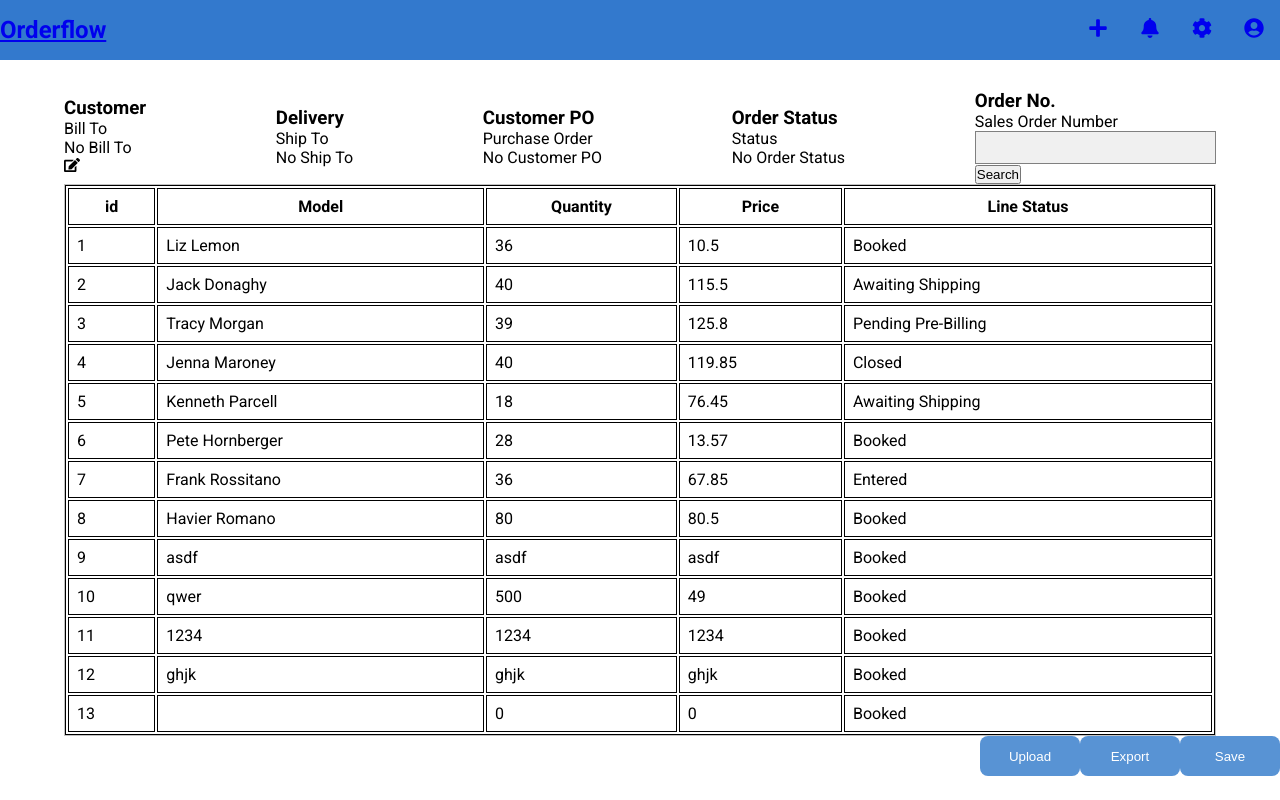
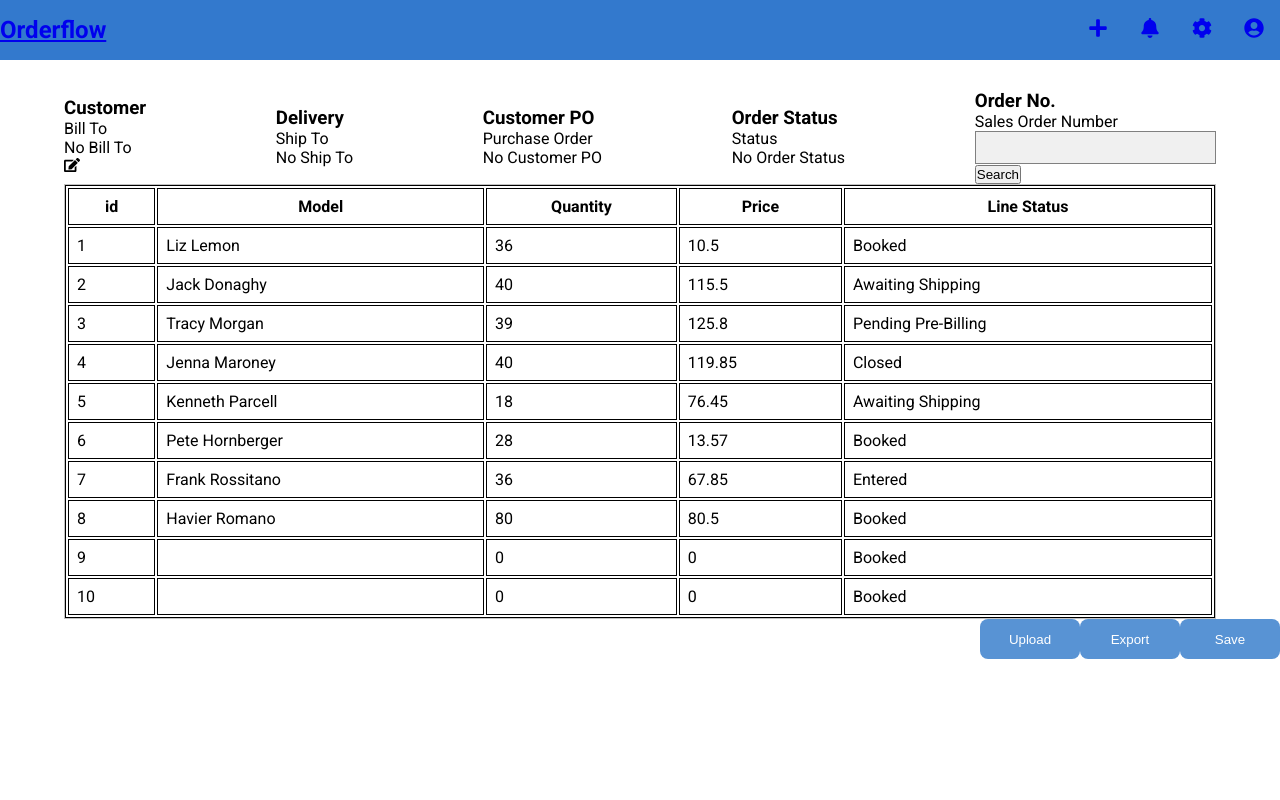
Before and after one commit to jcho-project/orderflow, a React (Create React App) app: page / in a window 1280 px wide. Built offline with nearby package versions, Linux system fonts and the light colour scheme; data requests are answered from the project's data file.

Commit message:
fix redirect issue by moving useNavigate to handleSubmit function in CreateForm // require work on functionality to select individual order lines in table

```diff
--- a/db.json
+++ b/db.json
@@ -89,48 +89,15 @@
       "customer_po": 21577
     },
     {
-      "bill-to": "asdf",
-      "ship-to": "asdf",
-      "model": "asdf",
-      "quantity": "asdf",
-      "price": "asdf",
+      "bill-to": "",
+      "ship-to": "",
+      "model": "",
+      "quantity": 0,
+      "price": 0,
       "order_status": "Booked",
       "line_status": "Booked",
-      "customer_po": "asdf",
+      "customer_po": "",
       "id": 9
-    },
-    {
-      "bill-to": "Saturn",
-      "ship-to": "Boston",
-      "model": "qwer",
-      "quantity": "500",
-      "price": "49",
-      "order_status": "Booked",
-      "line_status": "Booked",
-      "customer_po": "51357",
-      "id": 10
-    },
-    {
-      "bill-to": "OTTO",
-      "ship-to": "Los Angeles",
-      "model": "1234",
-      "quantity": "1234",
-      "price": "1234",
-      "order_status": "Booked",
-      "line_status": "Booked",
-      "customer_po": "576581",
-      "id": 11
-    },
-    {
-      "bill-to": "Saturn",
-      "ship-to": "New York",
-      "model": "ghjk",
-      "quantity": "ghjk",
-      "price": "ghjk",
-      "order_status": "Booked",
-      "line_status": "Booked",
-      "customer_po": "ghjk",
-      "id": 12
     },
     {
       "bill-to": "",
@@ -141,7 +108,7 @@
       "order_status": "Booked",
       "line_status": "Booked",
       "customer_po": "",
-      "id": 13
+      "id": 10
     }
   ]
 }
--- a/src/components/orders/CreateForm.jsx
+++ b/src/components/orders/CreateForm.jsx
@@ -1,8 +1,11 @@
 import { useContext, useState } from "react"
 import OrderContext from "../../context/OrderContext"
+import { useNavigate } from "react-router-dom"
 
 function CreateForm() {
   const { addOrder } = useContext(OrderContext)
+
+  const navigate = useNavigate()
 
   const initialValues = {
     "bill-to": "",
@@ -18,8 +21,10 @@ function CreateForm() {
   const [values, setValues] = useState(initialValues)
 
   const handleSubmit = (e) => {
+    e.preventDefault()
 
     addOrder(values)
+    navigate("/")
   }
 
   const handleInputChange = (e) => {
--- a/src/context/OrderContext.js
+++ b/src/context/OrderContext.js
@@ -1,5 +1,4 @@
 import { createContext, useState } from "react"
-import { useNavigate } from "react-router-dom"
 
 const OrderContext = createContext()
 
@@ -10,8 +9,6 @@ export const OrderProvider = ({children}) => {
   const [customerPo, setCustomerPo] = useState("")
   const [orderStatus, setOrderStatus] = useState("")
 	const [newOrder, setNewOrder] = useState([])
-
-  const navigate = useNavigate()
 
   // search order
   const searchOrder = async (item) => {
@@ -48,8 +45,6 @@ export const OrderProvider = ({children}) => {
 		data["order_status"] = "Booked"
 
 		setNewOrder([data, ...orders])
-
-    navigate("/")
 	}
 
   // search bill-to for order
```
